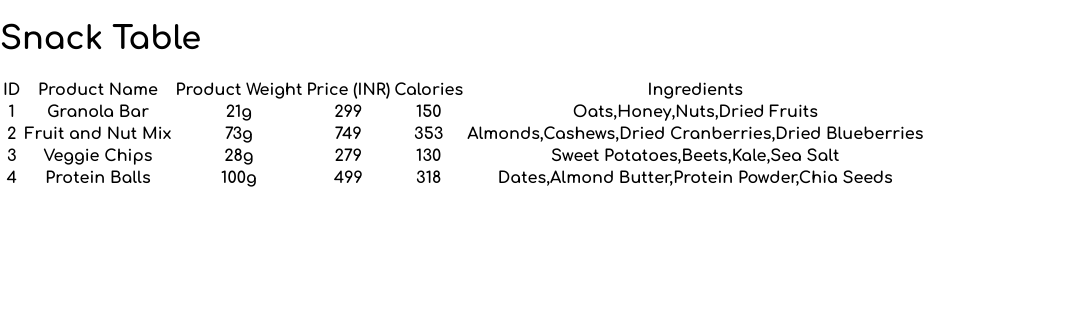
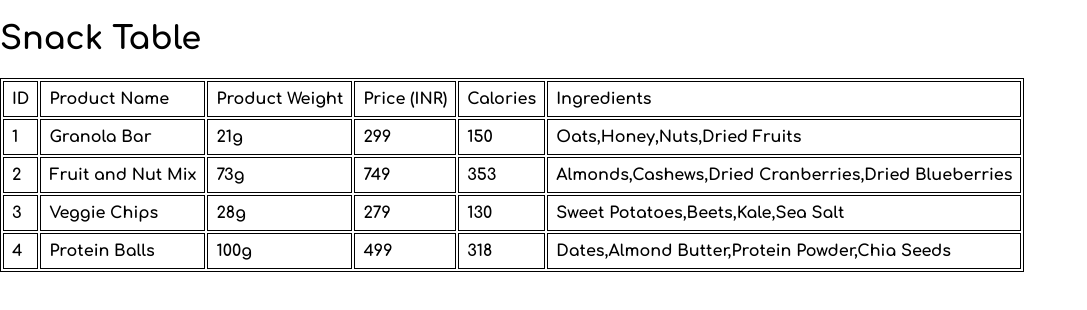
Before and after one commit to RaghaniMadhu/mcr-3, a React (Create React App) app: page / in a window 1280 px wide. Shown: the top 310 px of the page, without its empty margins (0-1087 px from the left). Built offline with nearby package versions, Linux system fonts and the light colour scheme.

Commit message:
A Little Bit UI

```diff
--- a/src/App.css
+++ b/src/App.css
@@ -1,6 +1,6 @@
-/* .App {
-  text-align: center;
-} */
+.App {
+  text-align: left;
+}
 
 .App-logo {
   height: 40vmin;
@@ -40,3 +40,14 @@
 .cursor-pointer {
   cursor: pointer;
 }
+
+table,
+th,
+td {
+  border: 1px solid black;
+}
+
+th,
+td {
+  padding: 0.5rem;
+}
--- a/src/Table.js
+++ b/src/Table.js
@@ -51,6 +51,12 @@ function Table() {
               ID
             </th>
             <th
+              className="cursor-pointer"
+              style={{
+                backgroundColor:
+                  filters.sorting.sortBy === "product_name" && "green",
+                color: filters.sorting.sortBy === "product_name" && "white",
+              }}
               onClick={() => {
                 dispatch({
                   type: "SORT",
@@ -64,6 +70,12 @@ function Table() {
               Product Name
             </th>
             <th
+              className="cursor-pointer"
+              style={{
+                backgroundColor:
+                  filters.sorting.sortBy === "product_weight" && "green",
+                color: filters.sorting.sortBy === "product_weight" && "white",
+              }}
               onClick={() => {
                 dispatch({
                   type: "SORT",
@@ -77,6 +89,11 @@ function Table() {
               Product Weight
             </th>
             <th
+              className="cursor-pointer"
+              style={{
+                backgroundColor: filters.sorting.sortBy === "price" && "green",
+                color: filters.sorting.sortBy === "price" && "white",
+              }}
               onClick={() => {
                 dispatch({
                   type: "SORT",
@@ -90,6 +107,12 @@ function Table() {
               Price (INR)
             </th>
             <th
+              className="cursor-pointer"
+              style={{
+                backgroundColor:
+                  filters.sorting.sortBy === "calories" && "green",
+                color: filters.sorting.sortBy === "calories" && "white",
+              }}
               onClick={() => {
                 dispatch({
                   type: "SORT",
@@ -103,6 +126,12 @@ function Table() {
               Calories
             </th>
             <th
+              className="cursor-pointer"
+              style={{
+                backgroundColor:
+                  filters.sorting.sortBy === "ingredients" && "green",
+                color: filters.sorting.sortBy === "ingredients" && "white",
+              }}
               onClick={() => {
                 dispatch({
                   type: "SORT",
```
